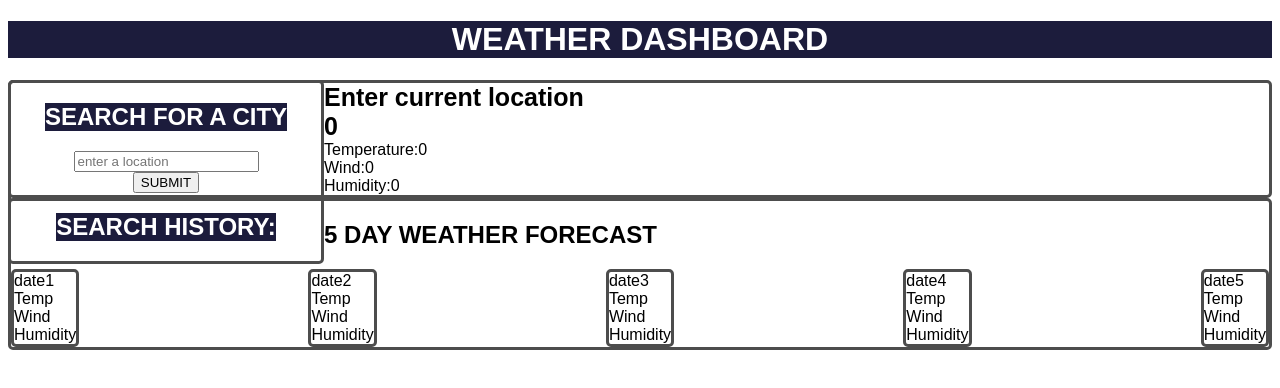
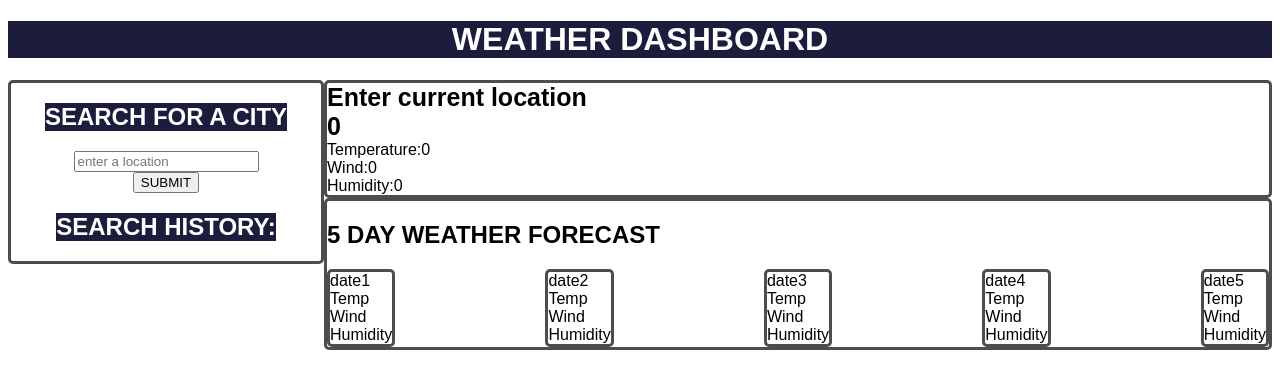
Before and after one commit to Shukrim433/week-6-weather-dashboard-challenge, a plain HTML site: page index.html in a window 1280 px wide. Drawn offline with nearby package versions, Linux system fonts and the light colour scheme.

Commit message:
added float: right to the weather and foecast divs and gave them both a width of 75% to fix the layout on the page (style.css)

```diff
--- a/assets/style.css
+++ b/assets/style.css
@@ -51,6 +51,8 @@ aside{
 #weather{
     border: var(--border);
     border-radius: var(--border-radius);
+    float: right;
+    width: 75%;
 }
 #location-header{
     font-size: 25px;
@@ -60,6 +62,8 @@ aside{
 #weather-forecast{
     border: var(--border);
     border-radius: var(--border-radius);
+    float: right;
+    width: 75%;
 }
 
 #forecast-days{
```
